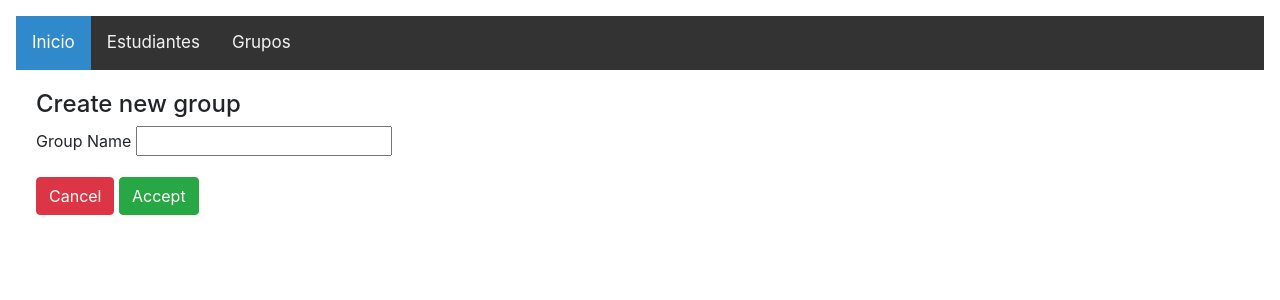
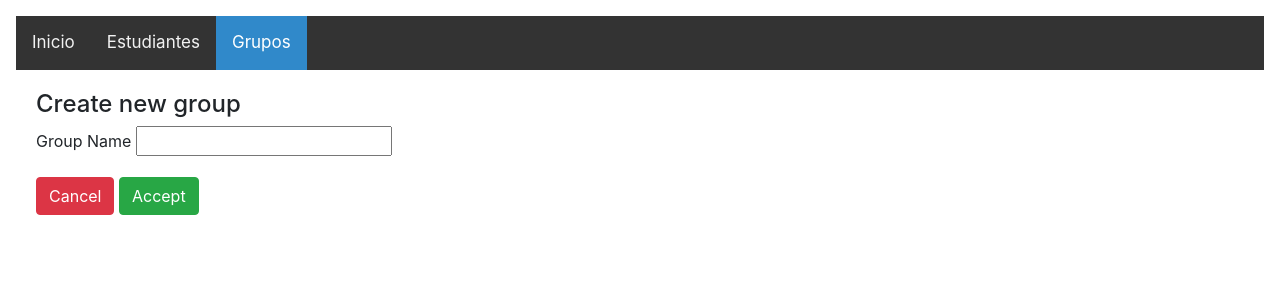
Before and after one commit to LuisLara-UH/group_forming, a Django app: page /create-group in a window 1280 px wide. Shown: the top 300 px of the page. Run offline with Django 4.2, Linux system fonts and the light colour scheme; some libraries are stand-ins or nearby versions.

Commit message:
active nav link depending of the url

```diff
--- /dev/null
+++ b/front/static/front/active_groups.js
@@ -0,0 +1,2 @@
+document.getElementsByClassName("active")[0].className=""
+document.getElementById("groups").className = "active"
--- /dev/null
+++ b/front/static/front/active_students.js
@@ -0,0 +1,2 @@
+document.getElementsByClassName("active")[0].className=""
+document.getElementById("students").className = "active"
--- a/front/templates/base.html
+++ b/front/templates/base.html
@@ -36,9 +36,9 @@
         <body>
 
         <div class="topnav">
-          <a class="active" href="#home">Inicio</a>
-          <a href={% url 'student-list' %}>Estudiantes</a>
-          <a href={% url 'group-list' %}>Grupos</a>
+          <a id="home" class="active" href="/">Inicio</a>
+          <a id="students" href={% url 'student-list' %}>Estudiantes</a>
+          <a id="groups" href={% url 'group-list' %}>Grupos</a>
           <!-- <a href="#about">About</a> -->
         </div>
 
--- a/front/templates/change-group-name.html
+++ b/front/templates/change-group-name.html
@@ -1,5 +1,6 @@
 {% extends "base.html" %}
 {% block content %}
+{% load static %}
 <div class="card-body">
     <h4>Change Group Name</h4>
     <form method="post">
@@ -13,4 +14,6 @@
         <button type="submit" class="btn btn-success">Accept</button>
     </form>
 </div>
+
+<script src={% static 'front/active_groups.js' %}></script>
 {% endblock %}
--- a/front/templates/create-group.html
+++ b/front/templates/create-group.html
@@ -1,5 +1,6 @@
 {% extends "base.html" %}
 {% block content %}
+{% load static %}
 <div class="card-body">
     <h4>Create new group</h4>
     <form method="post">
@@ -13,4 +14,5 @@
         <button type="submit" class="btn btn-success">Accept</button>
     </form>
 </div>
+<script src={% static 'front/active_groups.js' %}></script>
 {% endblock %}
--- a/front/templates/group-list.html
+++ b/front/templates/group-list.html
@@ -27,5 +27,5 @@
             {% endfor %}
         </tbody>
     </table>
-
+    <script src={% static 'front/active_groups.js' %}></script>
 {% endblock %}
--- a/front/templates/group-students.html
+++ b/front/templates/group-students.html
@@ -29,4 +29,5 @@
         {% endfor %}
     </div>
 </div>
+<script src={% static 'front/active_groups.js' %}></script>
 {% endblock %}
--- a/front/templates/student-create.html
+++ b/front/templates/student-create.html
@@ -1,5 +1,6 @@
 {% extends "base.html" %}
 {% block content %}
+{% load static %}
 <div class="card-body">
     <h5>Create new student</h5>
     <form method="post">
@@ -9,4 +10,7 @@
         <button type="submit" class="btn btn-success">Accept</button>
     </form>
 </div>
+
+
+<script src={% static 'front/active_students.js' %}></script>
 {% endblock %}
--- a/front/templates/student-list.html
+++ b/front/templates/student-list.html
@@ -144,4 +144,5 @@
 
 </div>
 <script src={% static 'front/list.js' %}></script>
+<script src={% static 'front/active_students.js' %}></script>
 {% endblock %}
--- a/front/templates/student-update.html
+++ b/front/templates/student-update.html
@@ -1,5 +1,6 @@
 {% extends "base.html" %}
 {% block content %}
+{% load static %}
 <div class="card-body">
     <h4>Update Student</h4>
     <form method="post">
@@ -9,4 +10,7 @@
         <button type="submit" class="btn btn-success">Accept</button>
     </form>
 </div>
+
+
+<script src={% static 'front/active_students.js' %}></script>
 {% endblock %}
--- a/front/templates/upper-bar.html
+++ b/front/templates/upper-bar.html
@@ -36,9 +36,9 @@ body {
 <body>
 
 <div class="topnav">
-  <a class="active" href={% url %}>Inicio</a>
-  <a href={% url 'student-list' %}>Estudiantes</a>
-  <a href={% url 'group-list' %}>Grupos</a>
+  <a id="home" class="active" href={% url %}>Inicio</a>
+  <a id="students" href={% url 'student-list' %}>Estudiantes</a>
+  <a id="groups" href={% url 'group-list' %}>Grupos</a>
   <!-- <a href="#about">About</a> -->
 </div>
 
```
